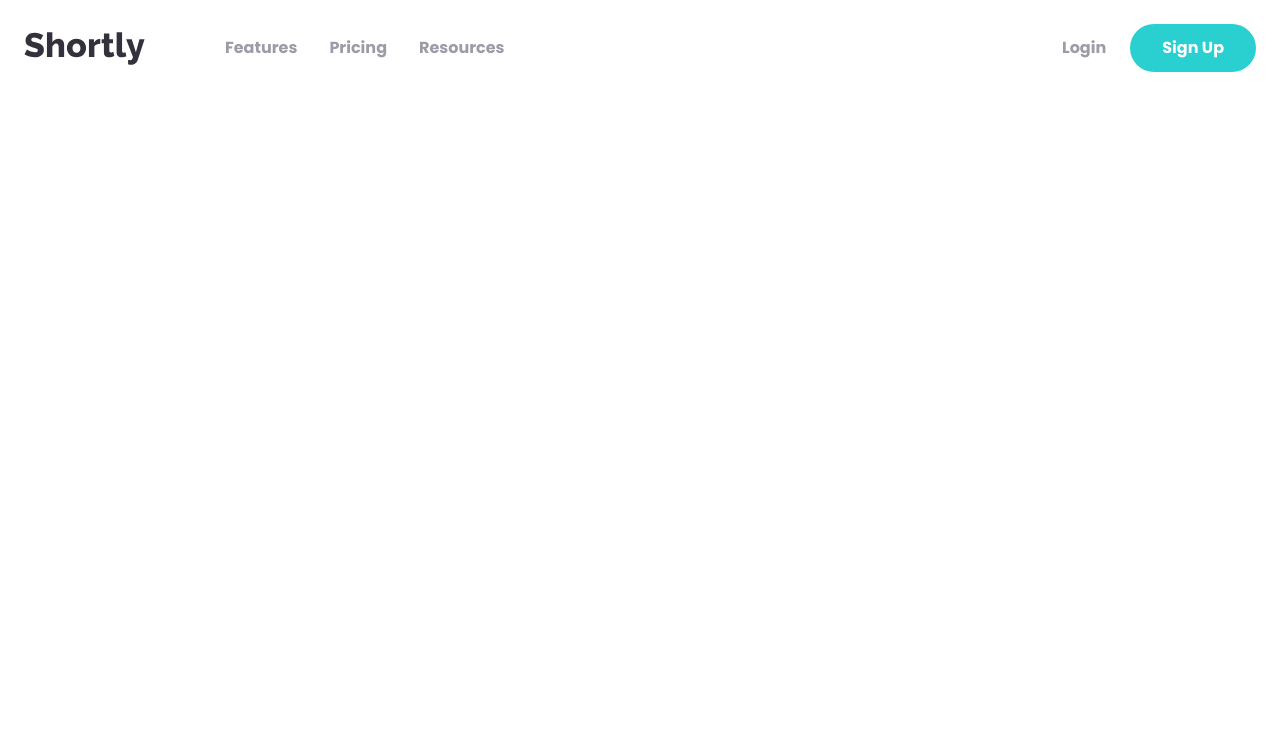
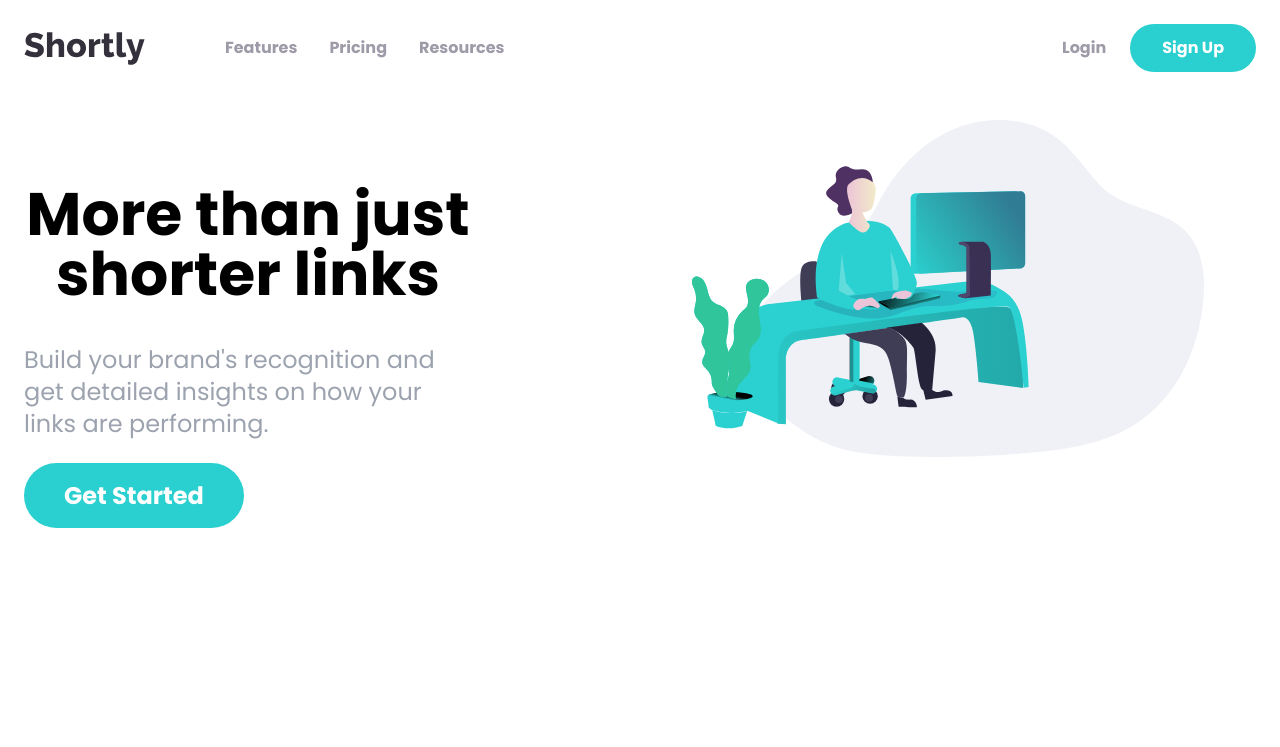
Before and after one commit to Ruslansabitov312/tw-shortly, a plain HTML site: page index.html in a window 1280 px wide. Drawn offline with Linux system fonts and the light colour scheme.

Commit message:
Hero section

```diff
--- a/index.html
+++ b/index.html
@@ -57,5 +57,39 @@
 
       <!-- @todo Mobile Menu -->
     </nav>
+
+    <!-- Hero Section -->
+    <section id="hero">
+      <!-- Hero Container -->
+      <div class="container flex flex-col-reverse mx-auto p-6 lg:flex-row">
+        <!-- Content Container -->
+        <div class="flex flex-col space-y-10 mb-44 lg:mt-16 lg:w-1/2 xl:mb-52">
+          <h1
+            class="text-5xl font-bold text-center lg:text-6xl lg:max-w-md lg:text-leff"
+          >
+            More than just shorter links
+          </h1>
+          <p
+            class="text-2xl text-center text-gray-400 lg:max-w-md lg:text-left"
+          >
+            Build your brand's recognition and get detailed insights on how your
+            links are performing.
+          </p>
+          <div class="mx-auto lg:mx-0">
+            <a
+              href="#"
+              class="py-5 px-10 text-2xl font-bold text-white bg-cyan rounded-full lg:py-4 hover:opacity-70"
+            >
+              Get Started
+            </a>
+          </div>
+        </div>
+
+        <!-- Image -->
+        <div class="mb-24 mx-auto md:w-180 lg:mb-0 lg:2-1/2">
+          <img src="images/illustration-working.svg" alt="" />
+        </div>
+      </div>
+    </section>
   </body>
 </html>
```
Also changed, not shown: css/style.css.
